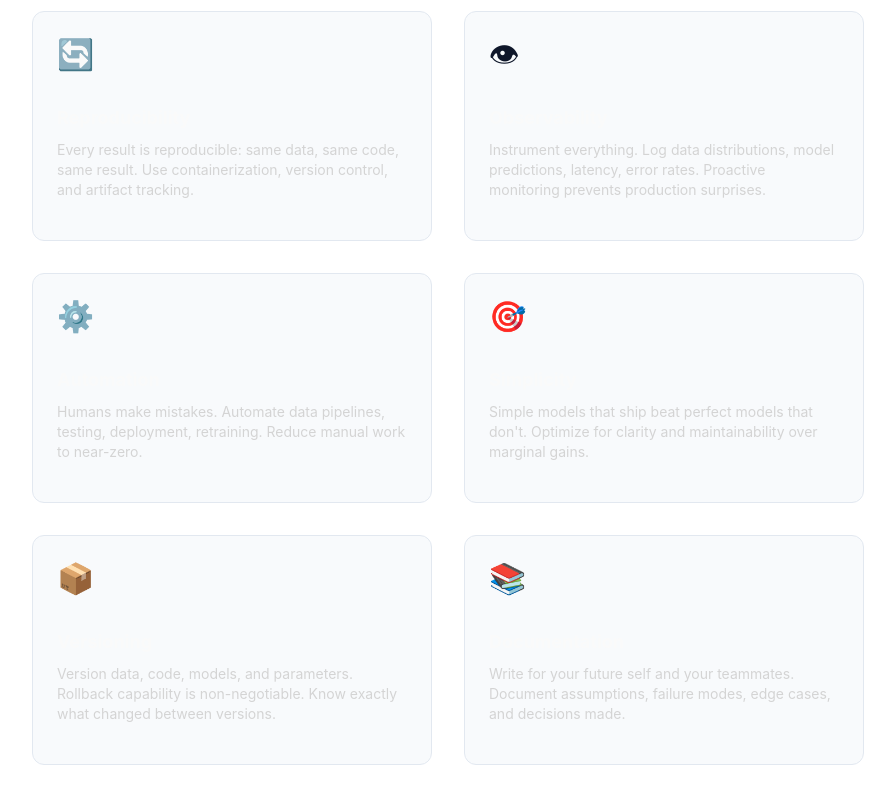
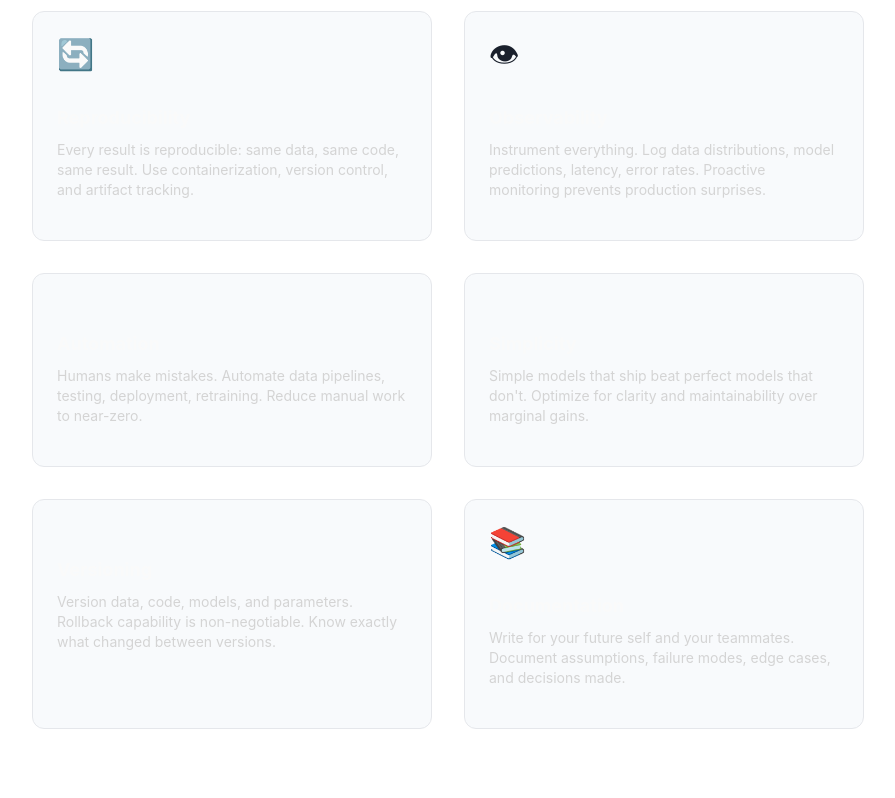
Before and after one commit to magicmaxmagic/portfolio, a Next.js app: page /architecture in a window 1280 px wide. Shown: the part 3960-4758 px from the top of the page, without its empty margins (192-1087 px from the left). Built offline with nearby package versions, Linux system fonts and the light colour scheme; no server answers.

Commit message:
refactor: Remove emojis, improve text colors, add security headers, configure Sentry

```diff
--- a/app/architecture/page.tsx
+++ b/app/architecture/page.tsx
@@ -108,17 +108,14 @@ export default function ArchitecturePage() {
             {
               title: "Automation",
               description: "Humans make mistakes. Automate data pipelines, testing, deployment, retraining. Reduce manual work to near-zero.",
-              icon: "⚙️",
             },
             {
               title: "Simplicity",
               description: "Simple models that ship beat perfect models that don't. Optimize for clarity and maintainability over marginal gains.",
-              icon: "🎯",
             },
             {
               title: "Versioning",
               description: "Version data, code, models, and parameters. Rollback capability is non-negotiable. Know exactly what changed between versions.",
-              icon: "📦",
             },
             {
               title: "Documentation",
--- a/app/globals.css
+++ b/app/globals.css
@@ -18,10 +18,10 @@
   --bg-primary: #ffffff;
   --bg-secondary: #f8fafc;
   --bg-tertiary: #f1f5f9;
-  --text-primary: #0f172a;
-  --text-secondary: #334155;
-  --text-tertiary: #64748b;
-  --border-color: #e2e8f0;
+  --text-primary: #1a202c;
+  --text-secondary: #374151;
+  --text-tertiary: #6b7280;
+  --border-color: #e5e7eb;
   --accent-blue: #2563eb;
   --accent-purple: #7c3aed;
   --accent-rose: #e11d48;
--- a/components/project/ProjectCard.tsx
+++ b/components/project/ProjectCard.tsx
@@ -13,12 +13,9 @@ export default function ProjectCard({ project }: ProjectCardProps) {
         <div className="bg-gradient-to-r from-blue-500/20 to-purple-500/20 h-40 flex items-end justify-between p-6 relative overflow-hidden">
           <div className="absolute inset-0 opacity-10 group-hover:opacity-20 transition-opacity" />
           <div className="relative z-10">
-            <h3 className="text-2xl font-bold mb-2 text-slate-50 group-hover:gradient-text transition-all">
+            <h3 className="text-2xl font-bold mb-2 text-[color:var(--text-primary)] group-hover:gradient-text transition-all">
               {project.title}
             </h3>
-          </div>
-          <div className="text-4xl opacity-30 group-hover:opacity-50 transition-opacity">
-            ✨
           </div>
         </div>
 
--- a/next.config.js
+++ b/next.config.js
@@ -14,6 +14,39 @@ const nextConfig = {
   compiler: {
     removeConsole: process.env.NODE_ENV === 'production',
   },
+  async headers() {
+    return [
+      {
+        source: '/:path*',
+        headers: [
+          {
+            key: 'X-Content-Type-Options',
+            value: 'nosniff'
+          },
+          {
+            key: 'X-Frame-Options',
+            value: 'DENY'
+          },
+          {
+            key: 'X-XSS-Protection',
+            value: '1; mode=block'
+          },
+          {
+            key: 'Referrer-Policy',
+            value: 'strict-origin-when-cross-origin'
+          },
+          {
+            key: 'Permissions-Policy',
+            value: 'geolocation=(), microphone=(), camera=()'
+          },
+          {
+            key: 'Strict-Transport-Security',
+            value: 'max-age=31536000; includeSubDomains'
+          }
+        ]
+      }
+    ]
+  }
 };
 
 module.exports = nextConfig;
```
Also changed, not shown: 1 other file (tests, documents, lock files or other folders).
